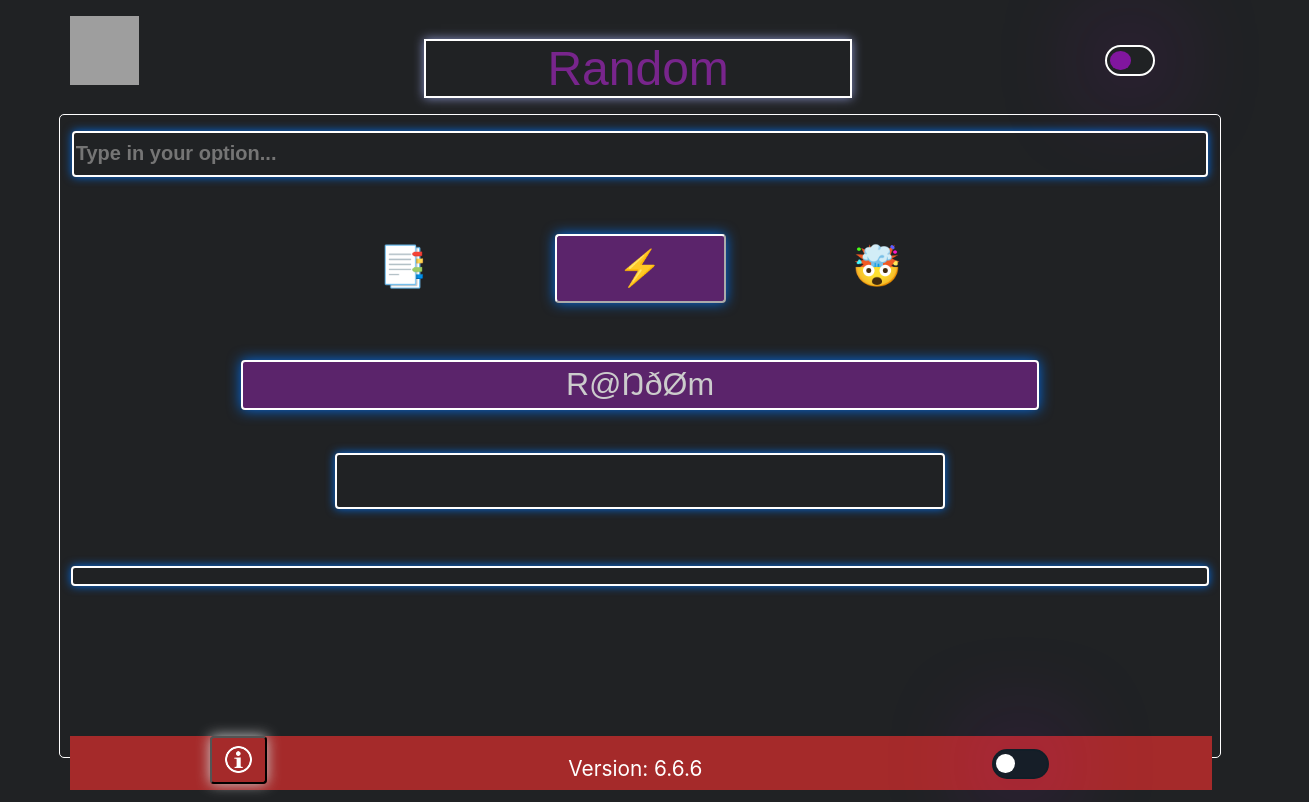
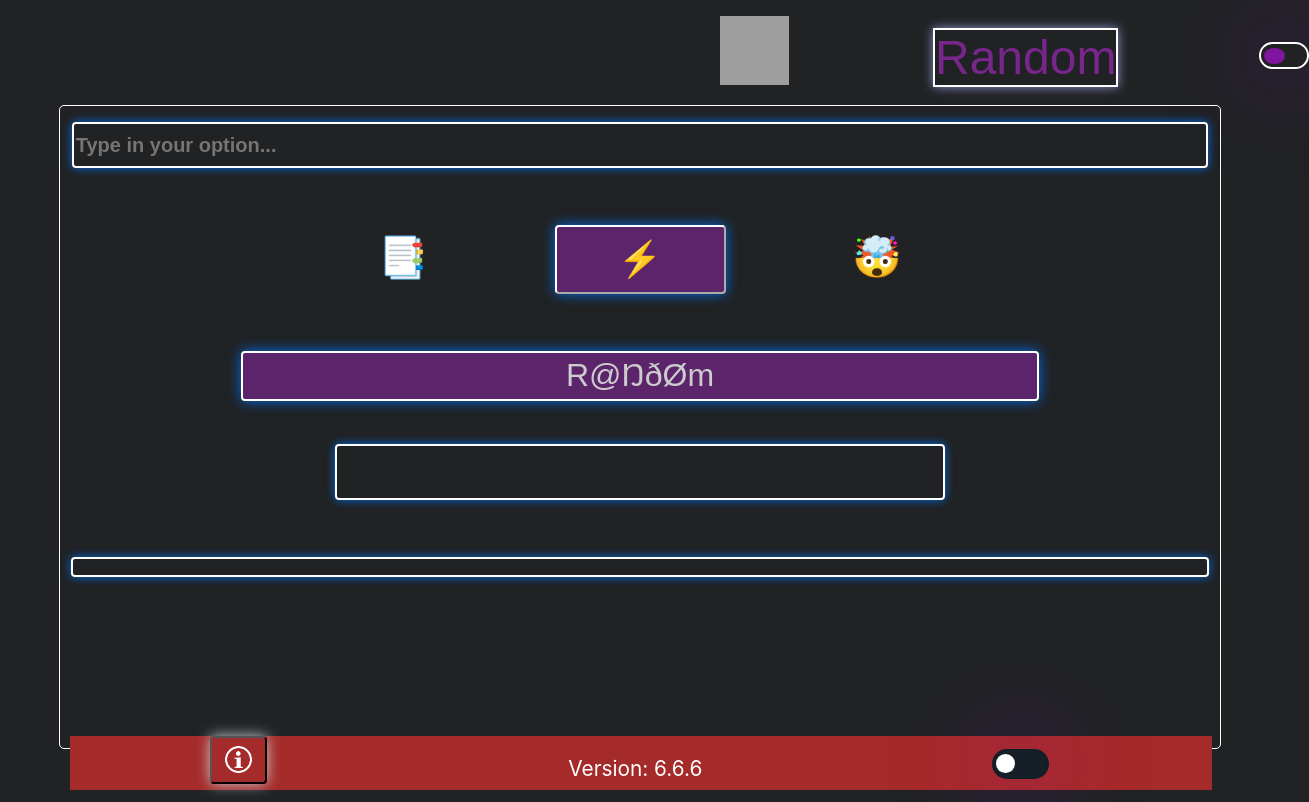
Before and after one commit to JARVIS-source/random-web, a React (Create React App) app: page / in a window 1280 px wide. Shown: the whole page, 1309 px wide, since content can reach past the window. Built offline with nearby package versions, Linux system fonts and the light colour scheme; grey boxes are pictures that could not be loaded.

Commit message:
keep fingers crossed

```diff
--- a/public/main.css
+++ b/public/main.css
@@ -98,6 +98,7 @@ body {
       margin-top: 5%;
       margin-left: -1.25%;
       padding: 5px;
+      padding-bottom: 5px;
     }
 
   #infpic {
@@ -207,6 +208,10 @@ body {
   }
 }
 @media(min-width: 576px){
+  .nav.container {
+    width: 45%;
+    margin-left: 45rem;
+}
   .container {
       width: 520px;
   }
@@ -219,6 +224,10 @@ body {
   }
 }
 @media(min-width: 768px){
+  .nav.container {
+    width: 45%;
+    margin-left: 45rem;
+}
   .container {
       width: 720px;
   }
```
